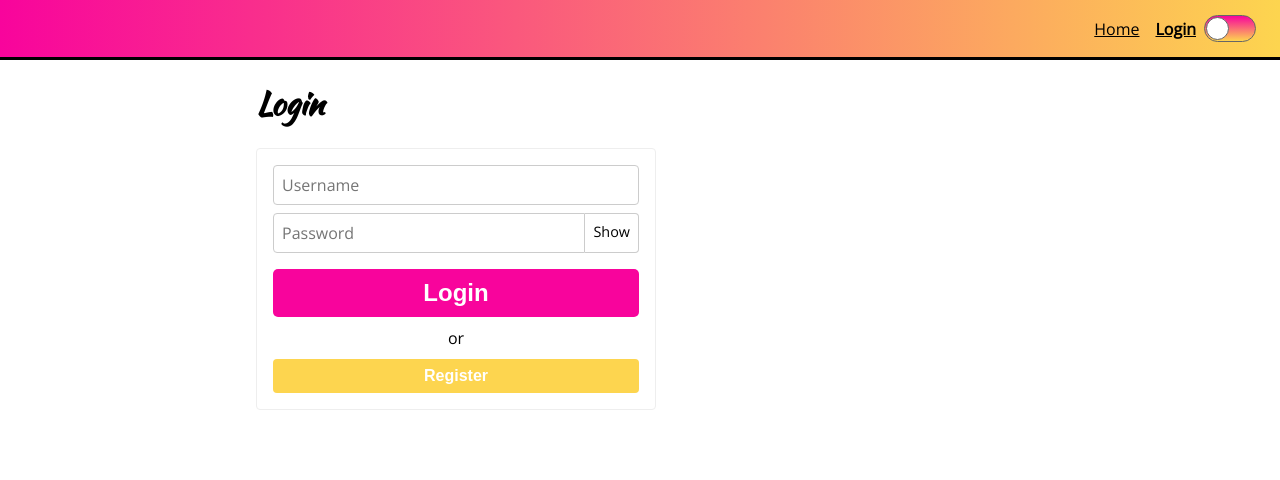
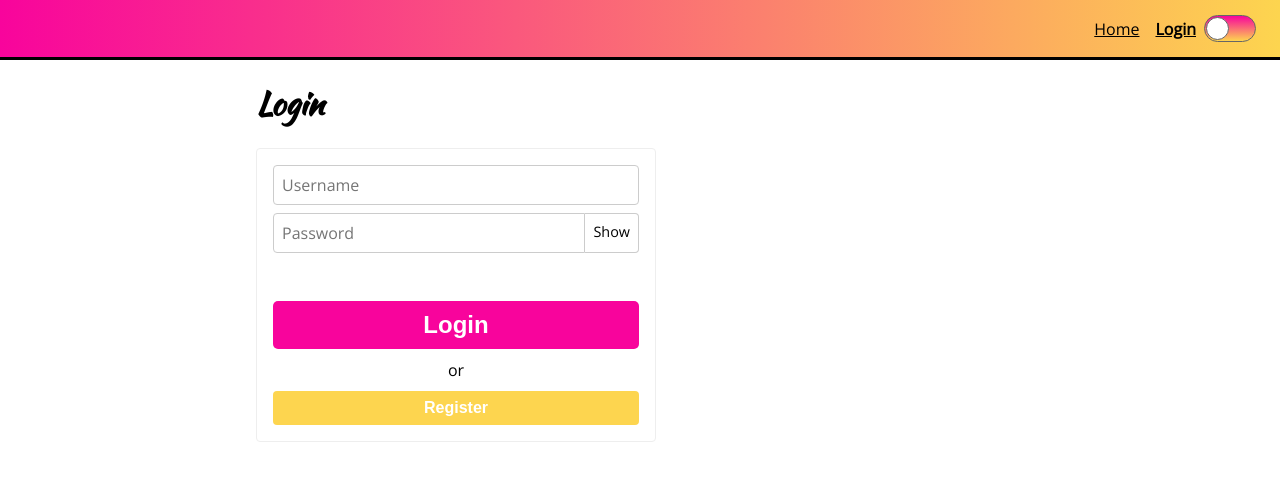
Before and after one commit to elchinovzla/styled-components-v5, a React (Create React App) app: page /login in a window 1280 px wide. Shown: the top 480 px of the page. Built offline with nearby package versions, Linux system fonts and the light colour scheme.

Commit message:
minor refactoring

```diff
--- a/package.json
+++ b/package.json
@@ -6,6 +6,7 @@
     "@testing-library/jest-dom": "^5.17.0",
     "@testing-library/react": "^13.4.0",
     "@testing-library/user-event": "^13.5.0",
+    "prop-types": "^15.8.1",
     "react": "^18.2.0",
     "react-dom": "^18.2.0",
     "react-router-dom": "^6.21.2",
--- a/src/components/common/Button.js
+++ b/src/components/common/Button.js
@@ -1,22 +1,28 @@
 import styled, { css } from 'styled-components';
+import PropTypes from 'prop-types';
+
+const largeStyles = ({ large }) => {
+  if (large) {
+    return css`
+      padding: 10px;
+      border-radius: 5px;
+      font-size: 1.5em;
+    `;
+  }
+  return css`
+    padding: 8px;
+    border-radius: 4px;
+    font-size: 1em;
+  `;
+};
 
 const Button = styled.button`
   color: white;
   background: ${(props) =>
     props.secondary ? props.theme.secondaryColor : props.theme.primaryColor};
   font-weight: bold;
-  ${(props) =>
-    props.large
-      ? css`
-          padding: 10px;
-          border-radius: 5px;
-          font-size: 1.5em;
-        `
-      : css`
-          padding: 8px;
-          border-radius: 4px;
-          font-size: 1em;
-        `}
+  ${largeStyles}
+
   box-shadow: none;
   border: none;
   width: 100%;
@@ -29,4 +35,9 @@ const Button = styled.button`
   }
 `;
 
+Button.propTypes = {
+  large: PropTypes.bool,
+  secondary: PropTypes.bool,
+};
+
 export default Button;
--- a/src/components/pages/Login.js
+++ b/src/components/pages/Login.js
@@ -19,6 +19,10 @@ const Form = styled.form`
   .alt-text {
     text-align: center;
     margin: 10px 0;
+  }
+
+  > ${Button}:first-of-type {
+    margin-top: 40px;
   }
 `;
 
```
Also changed, not shown: 1 other file (tests, documents, lock files or other folders).
